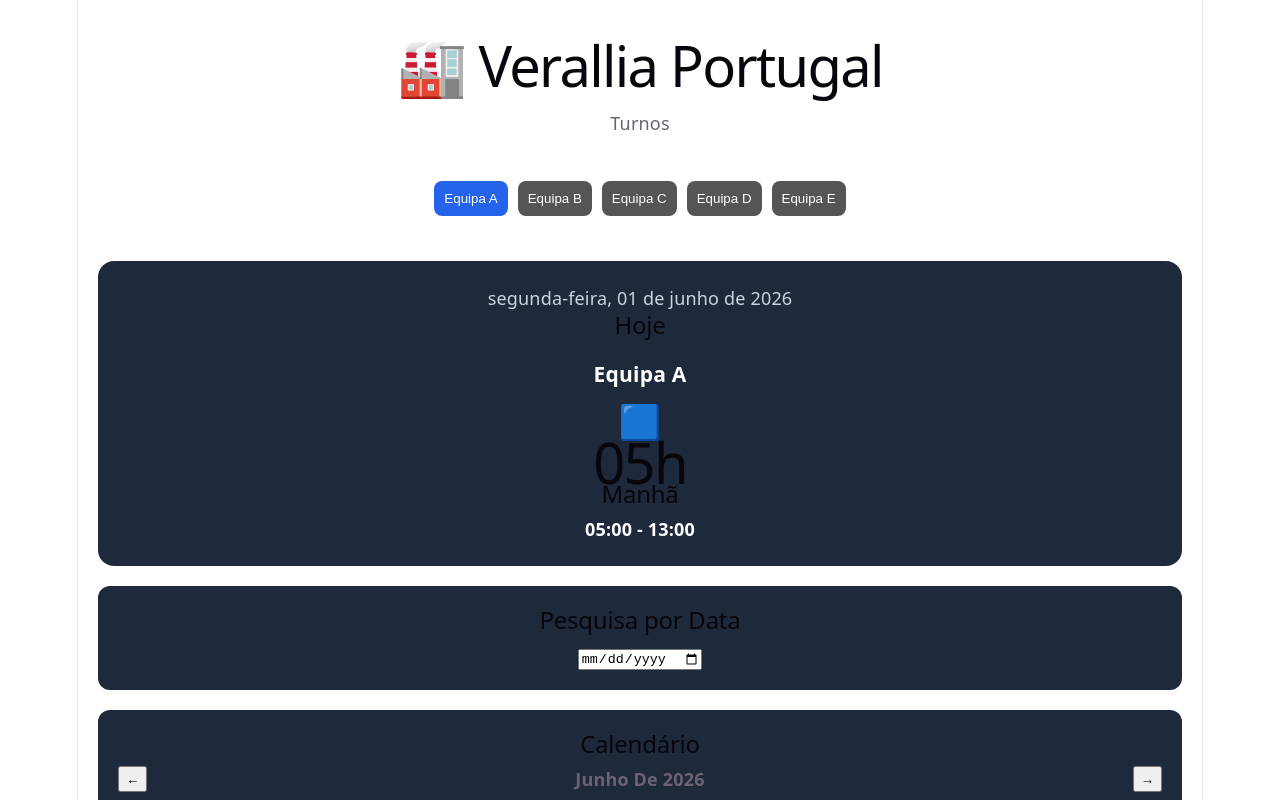
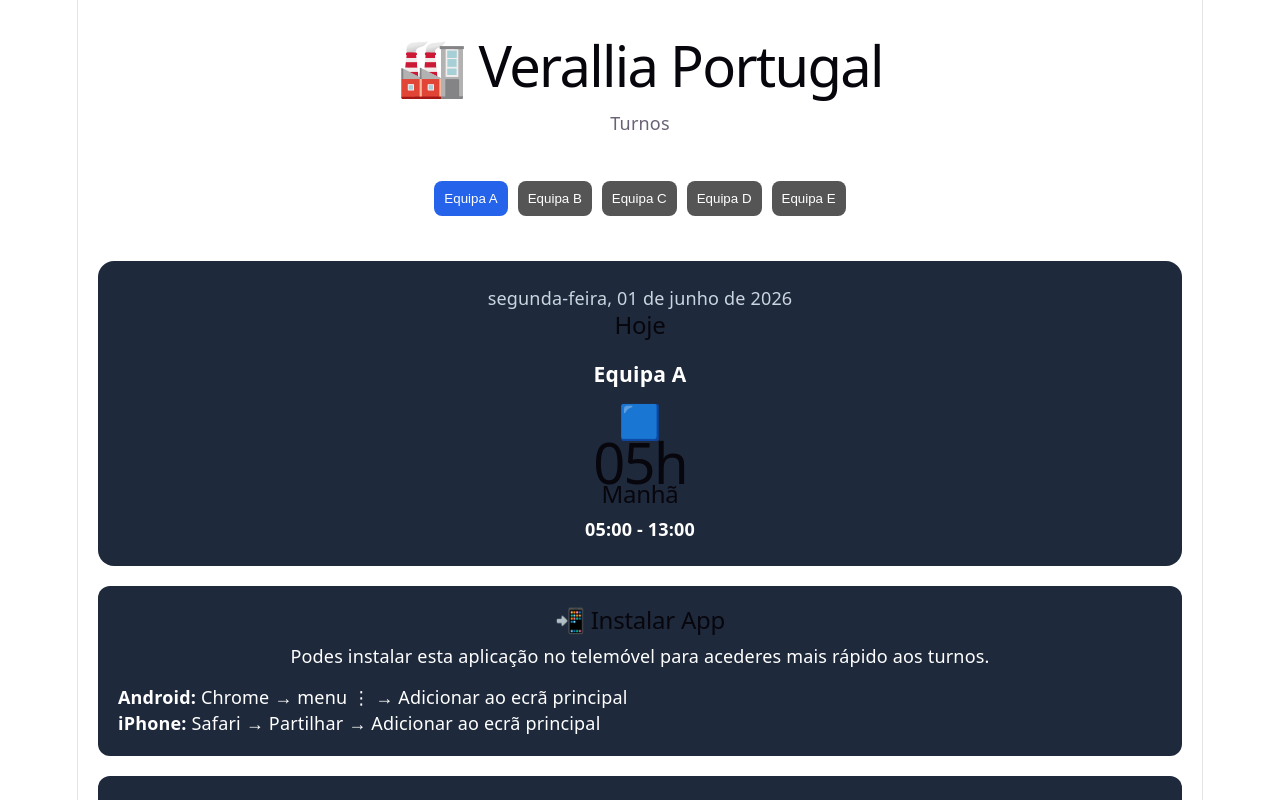
Before and after one commit to LDinisPT/verallia-portugal-turnos, a React (Vite) app: page / in a window 1280 px wide. Shown: the top 800 px of the page. Built offline with nearby package versions, Linux system fonts and the light colour scheme.

Commit message:
Adicionar instalação PWA e detalhes de feriados

```diff
--- a/src/App.jsx
+++ b/src/App.jsx
@@ -1,5 +1,5 @@
 import { useState } from "react";
-
+import InstallApp from "./components/InstallApp";
 import Header from "./components/Header";
 import TeamSelector from "./components/TeamSelector";
 import TodayCard from "./components/TodayCard";
@@ -26,7 +26,7 @@
       />
 
       <TodayCard team={team} />
-
+      <InstallApp />
       <DateSearch />
 
       <CalendarView team={team} />
--- /dev/null
+++ b/src/components/InstallApp.jsx
@@ -0,0 +1,30 @@
+export default function InstallApp() {
+  return (
+    <div
+      style={{
+        margin: "20px",
+        padding: "20px",
+        borderRadius: "12px",
+        background: "#1e293b",
+        color: "white",
+        textAlign: "center",
+      }}
+    >
+      <h2>📲 Instalar App</h2>
+
+      <p>
+        Podes instalar esta aplicação no telemóvel para acederes mais rápido aos turnos.
+      </p>
+
+      <div style={{ marginTop: "15px", textAlign: "left" }}>
+        <p>
+          <strong>Android:</strong> Chrome → menu ⋮ → Adicionar ao ecrã principal
+        </p>
+
+        <p>
+          <strong>iPhone:</strong> Safari → Partilhar → Adicionar ao ecrã principal
+        </p>
+      </div>
+    </div>
+  );
+}
```
